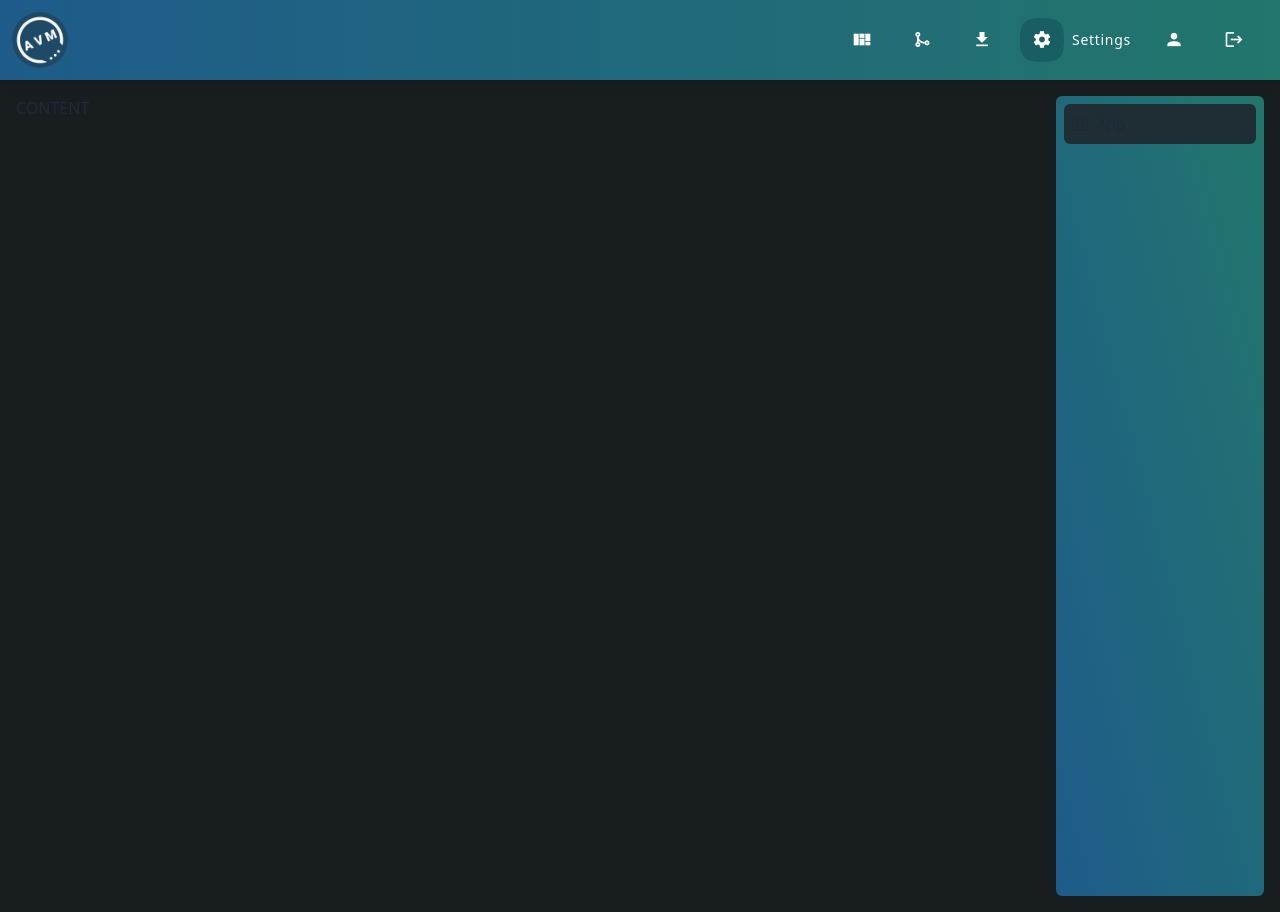
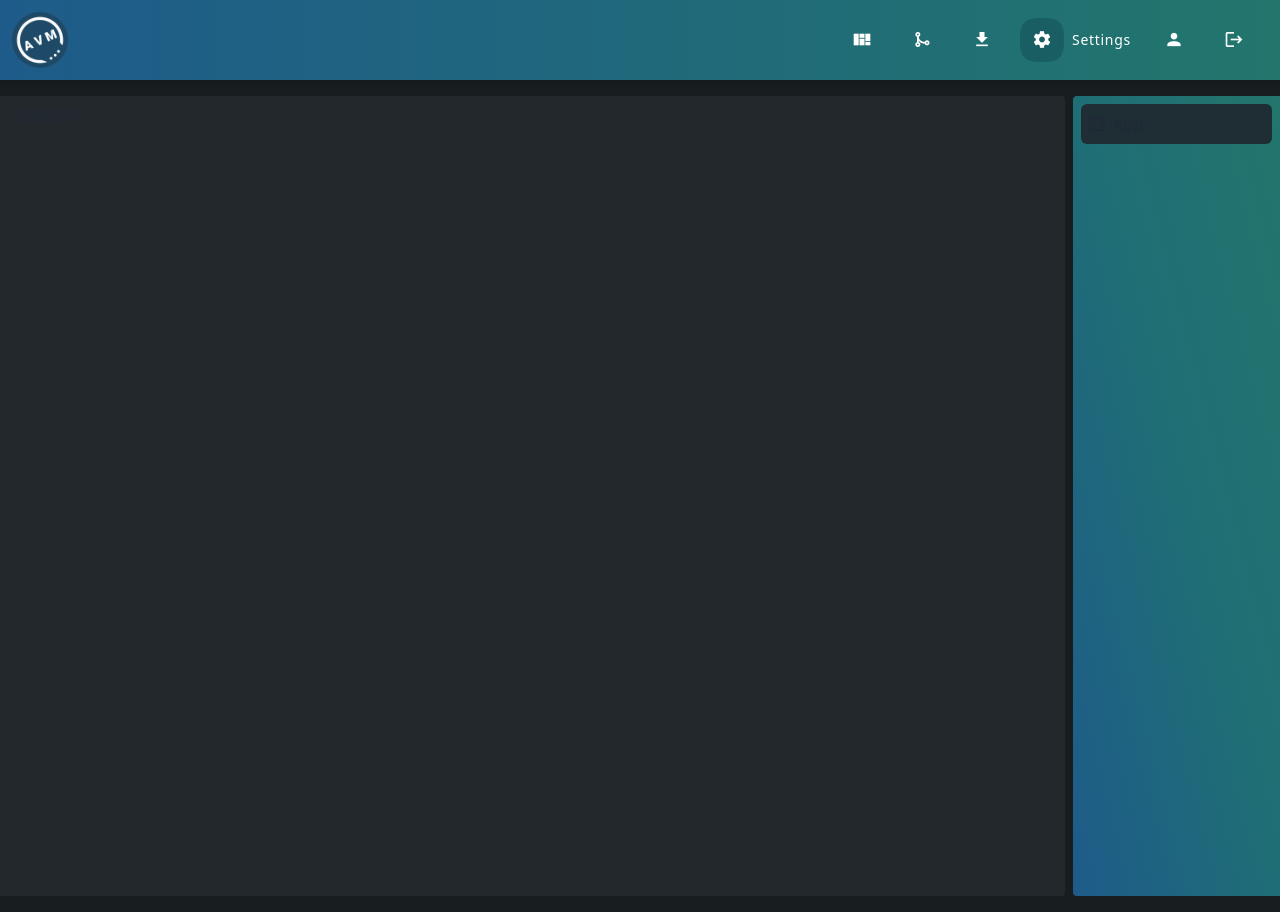
Before and after one commit to TheRealEiskaffee/Application-Version-Manager, a Vue app: page /settings in a window 1280 px wide. Built offline with nearby package versions, Linux system fonts and the light colour scheme.

Commit message:
add content for settings

```diff
--- a/src/App.vue
+++ b/src/App.vue
@@ -15,7 +15,7 @@
 
 	</nav>
 
-	<div class="h-full min-h-screen p-4 ">
+	<div class="h-full min-h-screen py-4 ">
 		<RouterView />
 	</div>
 </template>
--- a/src/views/Settings.vue
+++ b/src/views/Settings.vue
@@ -1,10 +1,10 @@
 <template>
-    <div class="grid grid-cols-12 h-screen">
-        <div class="col-span-10">CONTENT</div>
-        <div class="col-span-2 flex flex-col gap-2 from-primary to-accent bg-gradient-to-tr p-2 rounded-md">
+    <div class="grid grid-cols-12 gap-2 h-screen">
+        <div class="col-span-10 bg-base-200 rounded-r p-2">CONTENT</div>
+        <div class="col-span-2 flex flex-col gap-2 from-primary via-secondary to-accent bg-gradient-to-tr p-2 rounded-l">
             <div class="flex gap-2 bg-neutral p-2 rounded-md">
                 <span class="mdi mdi-application-array-outline"></span>
-                <span>App</span>
+                <span class="select-none">App</span>
             </div>
         </div>
     </div>
```
